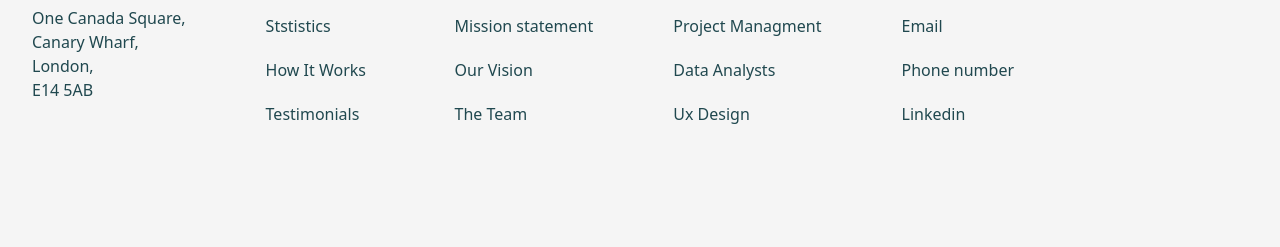
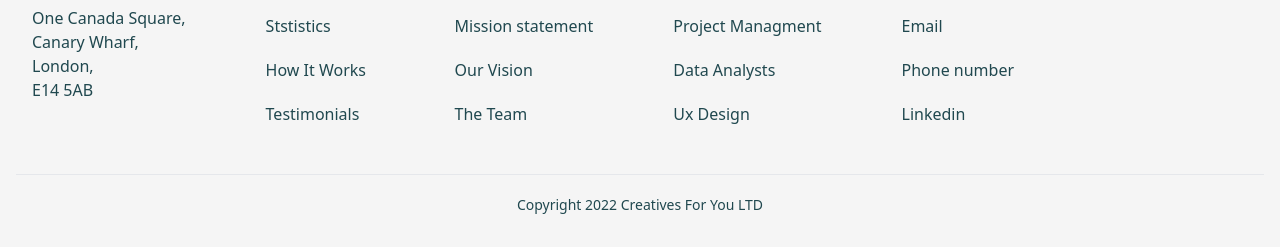
Before and after one commit to With-chomok/twcssproject, a website built with Vite: page index.html in a window 1280 px wide. Shown: the part 2884-3131 px from the top of the page. Before the commit the page ends 3042 px from the top, so only its background shows below. Built offline with nearby package versions, Linux system fonts and the light colour scheme; files whose address does not match are found by name.

Commit message:
copyright section uploads

```diff
--- a/index.html
+++ b/index.html
@@ -370,7 +370,12 @@
             </div>
 
         </section>
+        <!-- copyright section -->
+        <hr class="md:mt-12 mt-3 " >
 
+        <div class="text-[#20484F]">
+            <p class="text-sm text-center mt-5">Copyright 2022 Creatives For You LTD</p>
+        </div>
 
 
     </footer>
```
